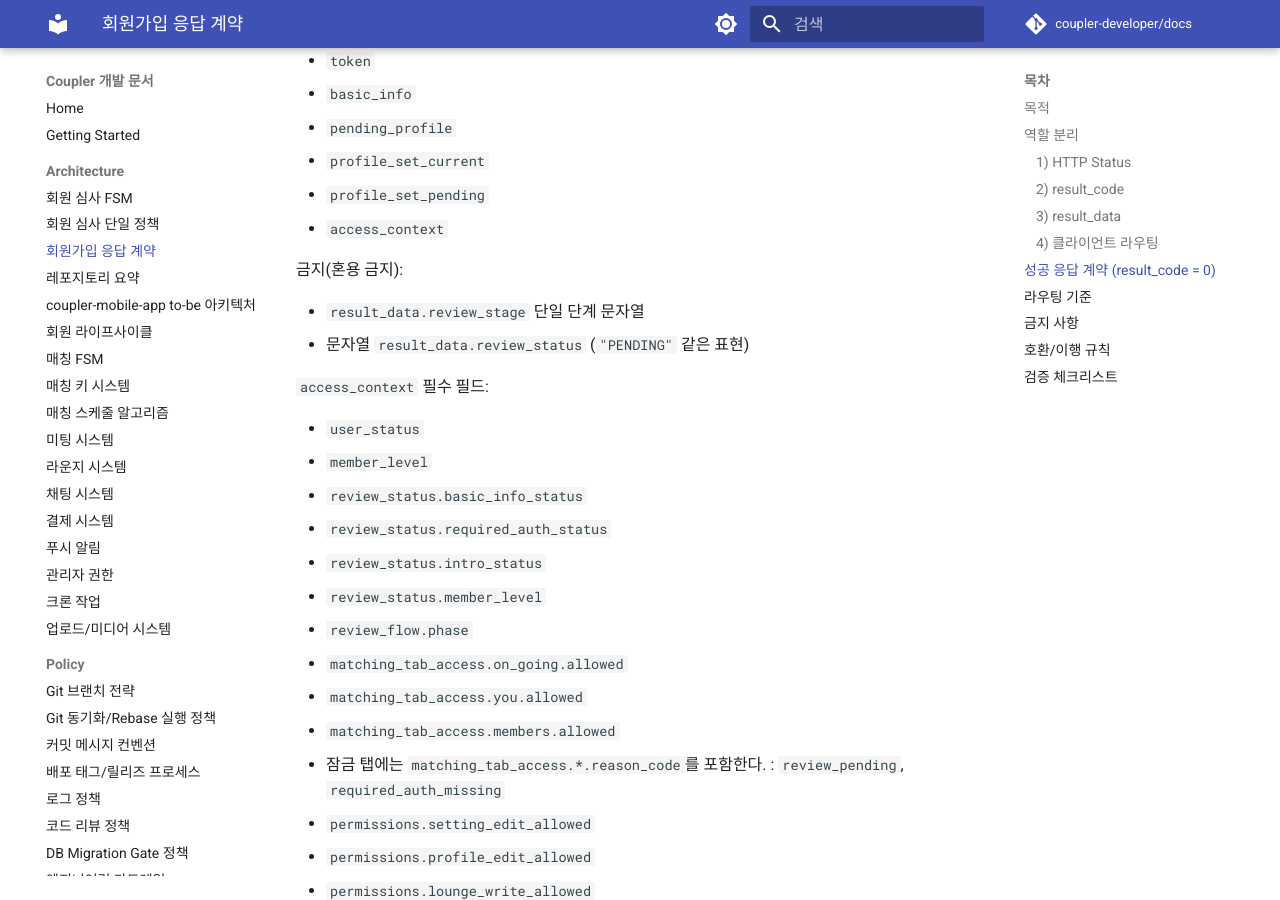
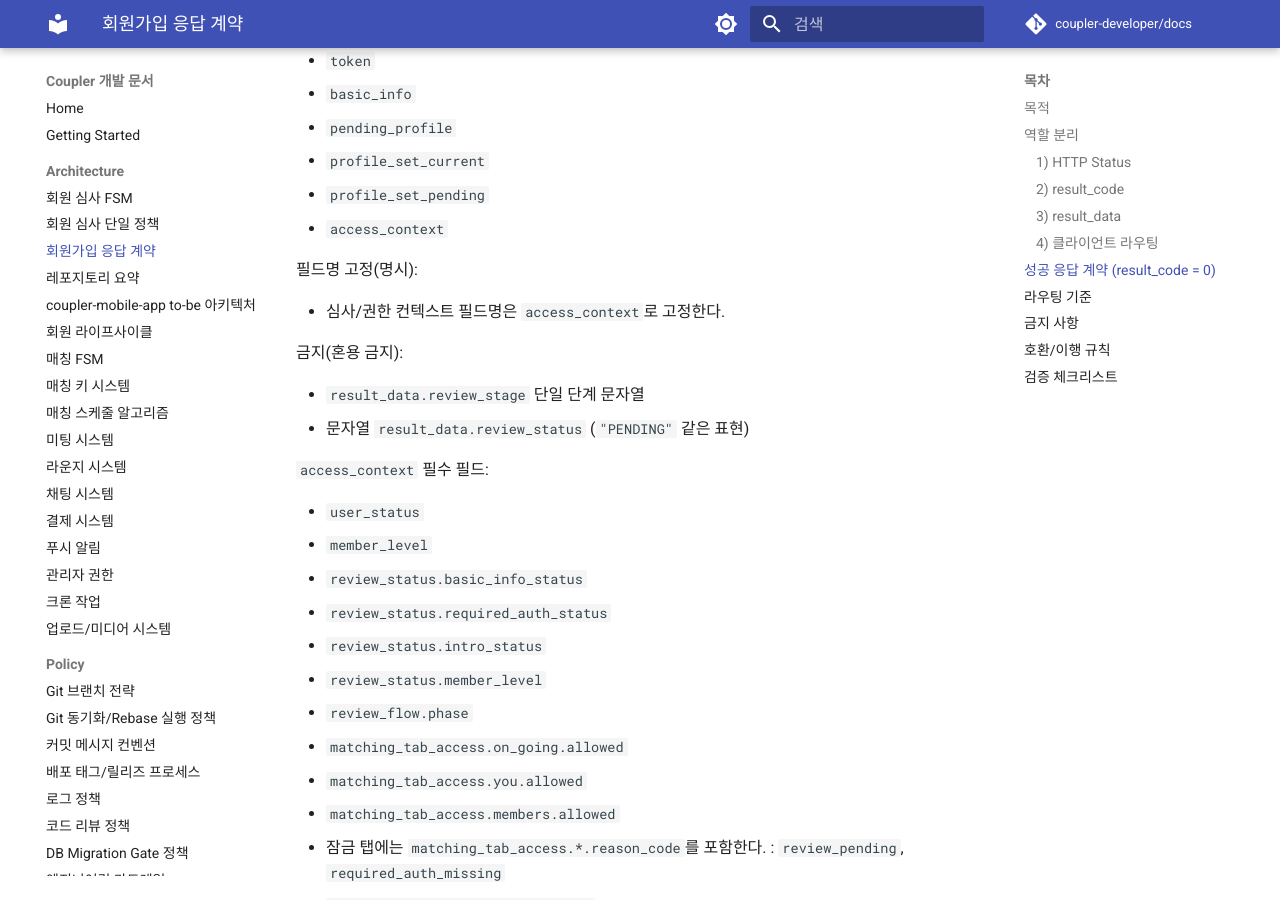
Before and after one commit to coupler-developer/docs, an MkDocs documentation site: the page built from content/architecture/signup-response-contract.md, in a window 1280 px wide and 900 px high, scrolled down 1208 px. Built offline with MkDocs 1.6.1 and Material for MkDocs 9.7.7, drawn with Linux system fonts in a browser that asks for light colours; comment, search, counter and statistics services are not loaded.

Commit message:
docs: clarify access_context fixed key in signup response contract

```diff
--- a/content/architecture/signup-response-contract.md
+++ b/content/architecture/signup-response-contract.md
@@ -45,6 +45,10 @@
 - `profile_set_pending`
 - `access_context`
 
+필드명 고정(명시):
+
+- 심사/권한 컨텍스트 필드명은 `access_context`로 고정한다.
+
 금지(혼용 금지):
 
 - `result_data.review_stage` 단일 단계 문자열
@@ -63,7 +67,7 @@
 - `matching_tab_access.you.allowed`
 - `matching_tab_access.members.allowed`
 - 잠금 탭에는 `matching_tab_access.*.reason_code`를 포함한다.
-: `review_pending`, `required_auth_missing`
+  : `review_pending`, `required_auth_missing`
 - `permissions.setting_edit_allowed`
 - `permissions.profile_edit_allowed`
 - `permissions.lounge_write_allowed`
```
